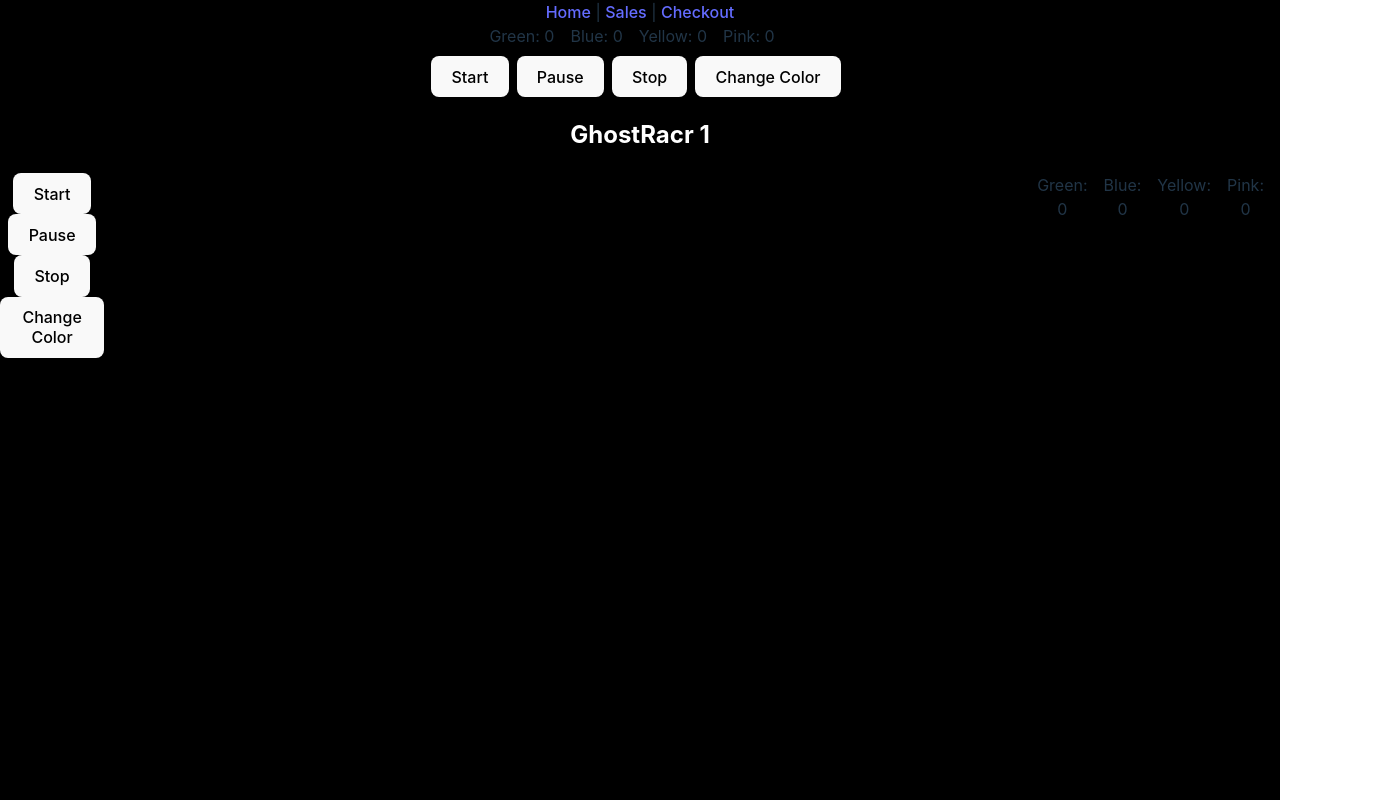
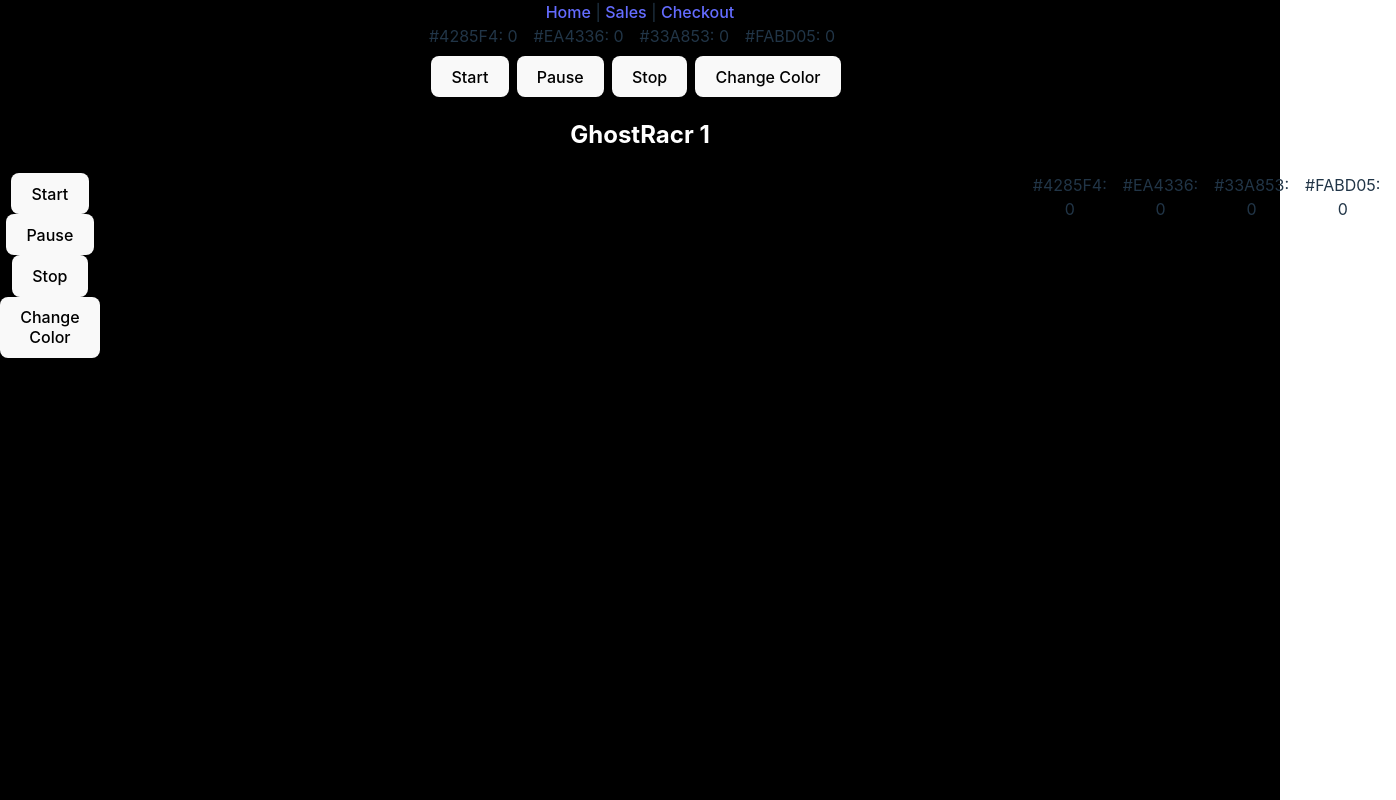
Before and after one commit to pmrprdc/gamifiedworkday, a React (Vite) app: page / in a window 1280 px wide. Shown: the top 800 px of the page, 1396 px wide, since content can reach past the window. Built offline with nearby package versions, Linux system fonts and the light colour scheme.

Commit message:
updated sales page bold promise section

```diff
--- a/src/components/PrivatePage.jsx
+++ b/src/components/PrivatePage.jsx
@@ -42,7 +42,7 @@ const SquareTitle = styled.h2`
 
 const VisualTimer = () => {
   const initialColor = 'black';
-  const colors = ['green', 'blue', 'yellow', 'pink'];
+  const colors = ['#4285F4', '#EA4336', '#33A853', '#FABD05'];
   const [activeColorIndex, setActiveColorIndex] = useState(0);
   const [boxes, setBoxes] = useState([Array(100).fill(initialColor)]);
   const [isActive, setIsActive] = useState(false);
```
